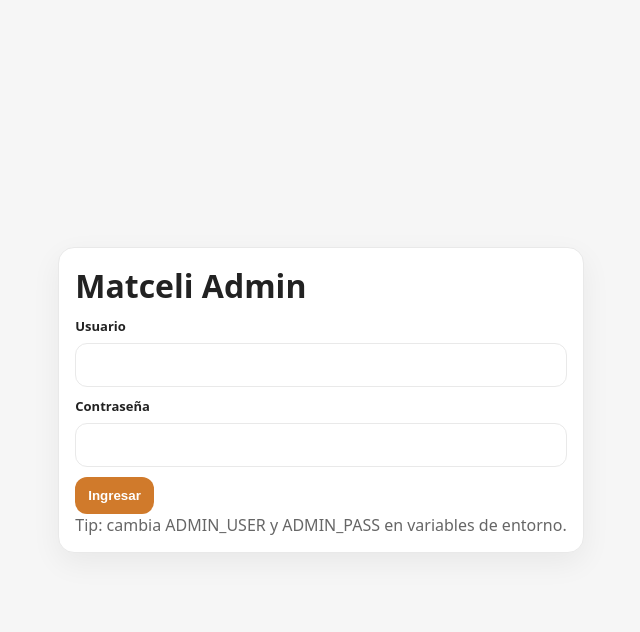
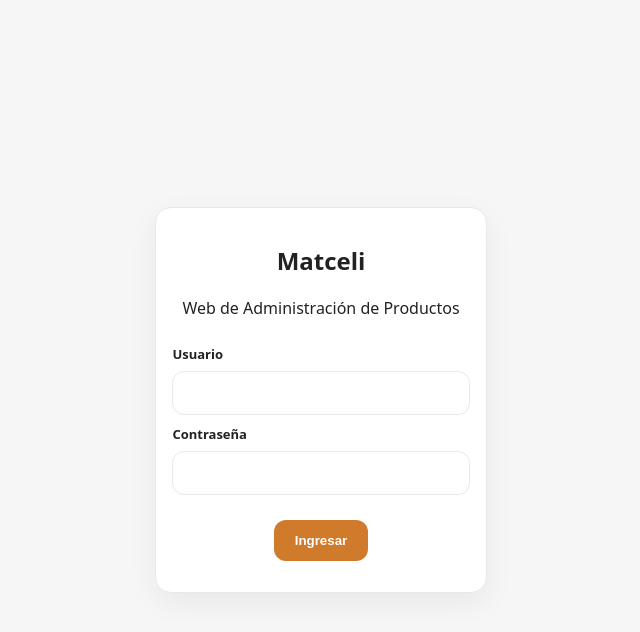
Before and after one commit to cesarunt/matceli-api, a Flask app: page /admin in a window 1280 px wide. Shown: the top 632 px of the page, without its empty margins (319-959 px from the left). Run offline with Flask 3, Linux system fonts and the light colour scheme.

Commit message:
Update breadcrumb links

```diff
--- a/templates/cakes.html
+++ b/templates/cakes.html
@@ -42,9 +42,9 @@
     <section class="section" style="padding-top: 30px;">
       <div class="container">
         <div class="crumbs">
-          <a href="../index.html#inicio">Inicio</a>
+          <a href="{{ url_for('index') }}#inicio">Inicio</a>
           <span>›</span>
-          <a href="../index.html#catalogo">Catálogo</a>
+          <a href="{{ url_for('index') }}#catalogo">Catálogo</a>
           <span>›</span>
           <strong>Tortas</strong>
         </div>
--- a/templates/index.html
+++ b/templates/index.html
@@ -118,7 +118,7 @@
             <div class="category__img category__img--1" role="img" aria-label="Tortas temáticas"></div>
             <div class="category__body">
               <h3>Tortas (temáticas)</h3>
-              <p class="muted">Masa Fondant o Masa Elástica, 2 a 3 niveles</p>
+              <p class="muted">Masa Fondant o Masa Elástica, 02 a 03 pisos</p>
               <div class="category__actions">
                 <!-- <a class="btn btn--primary" href="#contacto">Consultar</a> -->
                 <button class="btn btn--primary" type="button" style="font-weight:bold;">
@@ -276,9 +276,6 @@
             </label>
 
             <button class="btn btn--quote" type="submit">Enviar consulta</button>
-            <!-- <p class="tiny muted">
-              *Este formulario es layout. Puedes conectarlo a Flask / WhatsApp API más adelante.
-            </p> -->
           </form>
 
           <aside class="card card--info">
--- a/templates/login.html
+++ b/templates/login.html
@@ -7,8 +7,9 @@
   <link rel="stylesheet" href="/static/css/admin.css"/>
 </head>
 <body class="wrap">
-  <div class="card">
-    <h1>Matceli Admin</h1>
+  <div class="card" style="text-align: center;">
+    <h2>Matceli</h2>
+    <p style="padding: 0 10px 10px 10px;">Web de Administración de Productos</p>
 
     {% with messages = get_flashed_messages(with_categories=true) %}
       {% if messages %}
@@ -21,14 +22,13 @@
     {% endwith %}
 
     <form method="post" action="/admin">
-      <label>Usuario
+      <label style="text-align: left;">Usuario
         <input name="username" autocomplete="username" required>
       </label>
-      <label>Contraseña
+      <label style="text-align: left;">Contraseña
         <input type="password" name="password" autocomplete="current-password" required>
       </label>
-      <button type="submit">Ingresar</button>
-      <p class="muted">Tip: cambia ADMIN_USER y ADMIN_PASS en variables de entorno.</p>
+      <button style="margin: 15px; padding: 12px 20px;" type="submit">Ingresar</button>
     </form>
   </div>
 </body>
```
Also changed, not shown: templates/cupcakes.html (+3 -10 lines), templates/snacks.html (+2 -8 lines).
